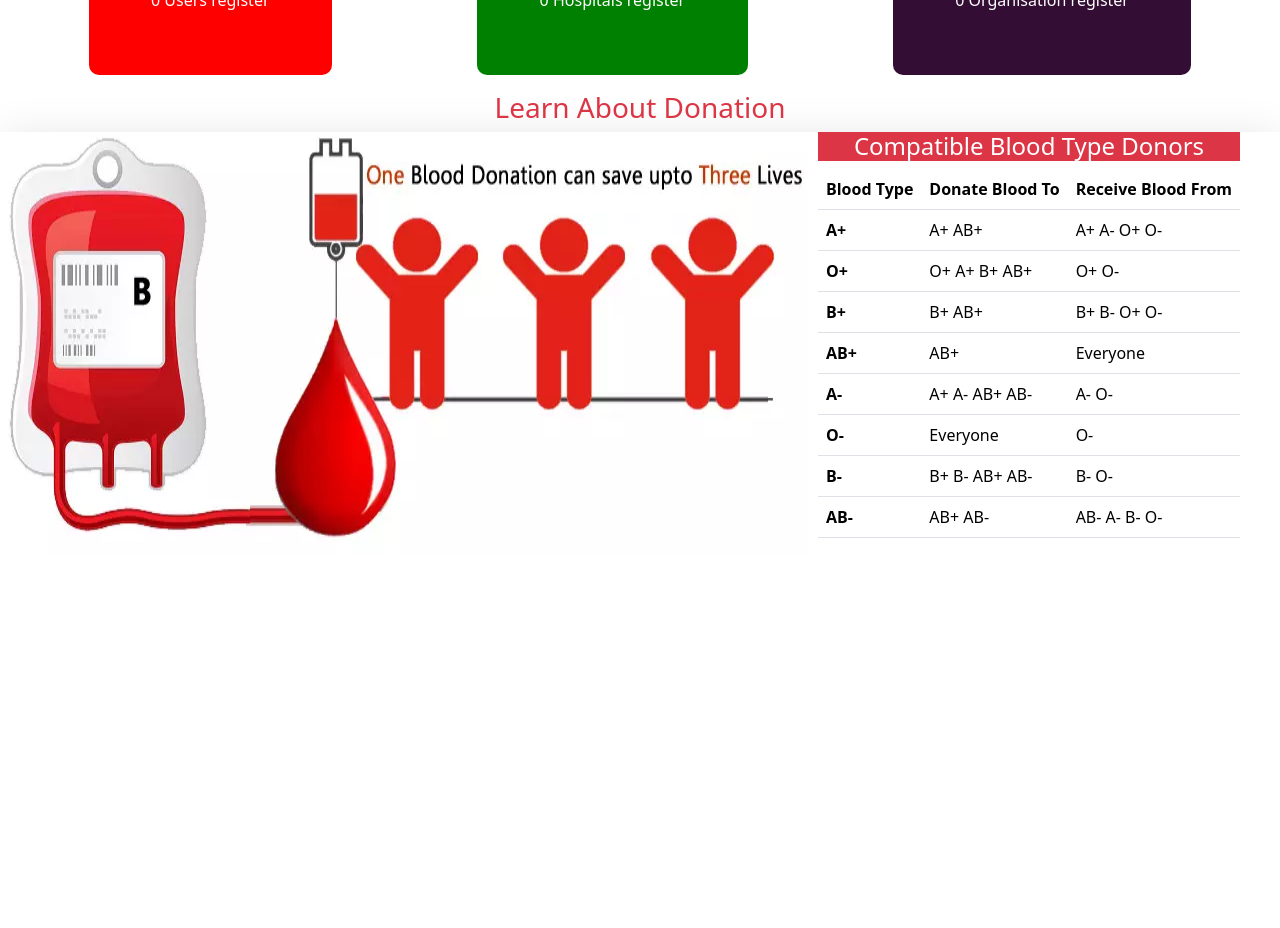
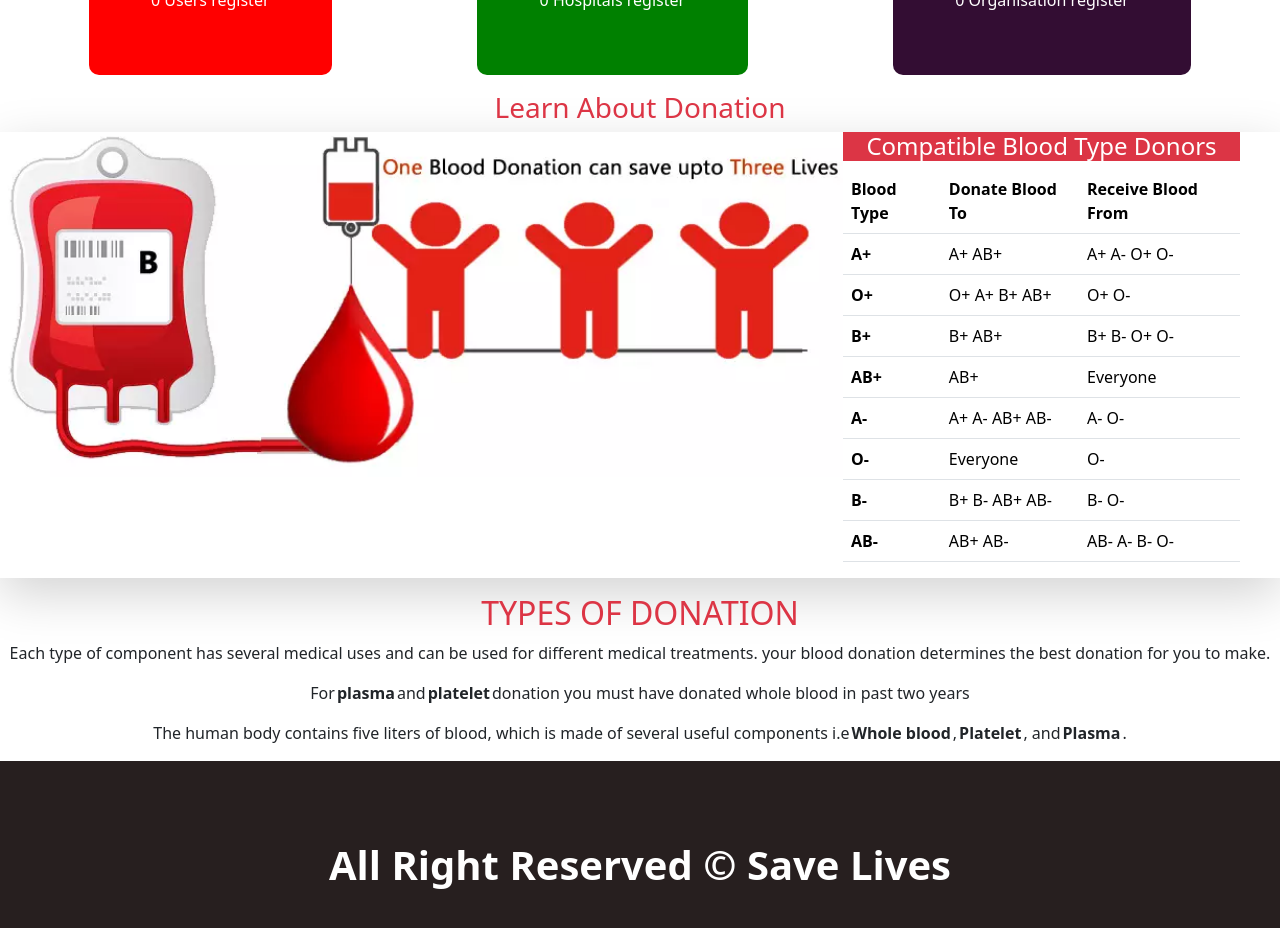
Before and after one commit to Crazy-Coder07/Save-Lives, a React (Create React App) app in the folder client/: page / in a window 1280 px wide. Shown: the part 560-1488 px from the top of the page. Before the commit the page ends 1114 px from the top, so only its background shows below. Built offline with nearby package versions, Linux system fonts and the light colour scheme; no server answers.

Commit message:
now we have to draw graph-chart

```diff
--- /dev/null
+++ b/client/src/components/shared/Layout/FooterHome.js
@@ -0,0 +1,13 @@
+import React from 'react'
+
+const FooterHome = () => {
+    return (
+        <>
+          <div className='footer-home' >
+            <h1><strong>All Right Reserved © Save Lives</strong></h1>
+          </div>
+        </>
+    )
+}
+
+export default FooterHome
--- a/client/src/components/shared/Layout/Header.js
+++ b/client/src/components/shared/Layout/Header.js
@@ -18,7 +18,7 @@ const Header = () => {
       <nav className="navbar">
         <div className="container-fluid ">
           <div className="navbar-brand h1 ">
-            <BiDonateBlood color="red" /> Blood Bank App
+            <BiDonateBlood color="red" /> Save Lives
           </div>
           <ul className="navbar-nav flex-row">
             <li className="nav-item mx-3">
--- a/client/src/components/shared/Layout/LayoutHome.js
+++ b/client/src/components/shared/Layout/LayoutHome.js
@@ -1,15 +1,19 @@
 import React from 'react'
 import HeadHome from './HeadHome'
+import FooterHome from './FooterHome'
 
-const LayoutHome = ({children}) => {
+const LayoutHome = ({ children }) => {
     return (
         <>
-         <div className="header">
+            <div className="header">
                 <HeadHome />
-         </div>
-         <div>
-            {children}
-         </div>
+            </div>
+            <div>
+                {children}
+            </div>
+            <div className='footer'>
+                <FooterHome />
+            </div>
         </>
     )
 }
--- a/client/src/index.css
+++ b/client/src/index.css
@@ -57,15 +57,15 @@
 =================== */
 
 .navbar {
-  background-color: black !important;
+  background-color: green !important;
   color: white !important;
 }
 .nav-link,
 .navbar-brand {
-  background-color: black !important;
+  background-color: green !important;
   color: white !important;
+  font-weight: bold;
 }
-
 .m-div{
   height: 70px;
 }
@@ -124,7 +124,31 @@
   transform: scale(1.07);
 }
 
+.bloodimg{
+  height: 100%;
+  width: 70%;
+}
 
 .bloodtype{
   margin-right: 40px;
 }
+.content1{
+  text-align: center;
+}
+.content1 strong{
+  margin-left: 2px;
+  margin-right: 2px;
+}
+.footer-home{
+  background-color: rgb(39, 31, 31);
+  color: white;
+  width: 100%;
+  height: 100%;
+  text-align: center;
+  margin-top: 4px;
+  padding: 80px;
+  bottom: 0;
+}
+.custom-image {
+  max-height: 600px;
+}
--- a/client/src/pages/About.js
+++ b/client/src/pages/About.js
@@ -1,10 +1,34 @@
 import React from 'react'
 import LayoutHome from '../components/shared/Layout/LayoutHome'
+import img1 from "../images/bld1.webp"
 
 const About = () => {
     return (
         <LayoutHome>
-            <h1>About</h1>
+            <div className='d-flex gap-3 p-5'>
+                <img src={img1} alt="not found" />
+                <div>
+                    <h2 className='text-center mb-3'>Welcome to Save Lives</h2>
+                    <h5 className='text-center mb-3'>
+                        A leading <b>blood bank</b> serving our community since 2023.
+                        We take pride in our mission to save lives and improve the health of patients by providing safe and quality blood products.
+                    </h5>
+                    <h5 className='text-center mb-3'>
+                        Our <b>mission</b> is to ensure a stable and reliable supply of blood products for patients in need,
+                        while adhering to the highest standards of safety and quality.
+                        Our vision is to create a healthier community by promoting voluntary blood donation and spreading awareness
+                        about the importance of blood donation.
+                    </h5>
+                    <h5 className='text-center mb-3'>
+                        <b>Join us</b> in our life-saving mission!
+                        <p>
+                            You can make a difference by becoming
+                            a blood donor or volunteering with us. For more information on how you can get involved,
+                            visit our contact us page. Together, we can save lives and build a healthier community.
+                        </p>
+                    </h5>
+                </div>
+            </div>
         </LayoutHome>
     )
 }
--- a/client/src/pages/Contact.js
+++ b/client/src/pages/Contact.js
@@ -1,12 +1,38 @@
-import React from 'react'
-import LayoutHome from '../components/shared/Layout/LayoutHome'
+import React from "react";
+import { BiMailSend, BiPhoneCall, BiSupport } from "react-icons/bi";
+import LayoutHome from "../components/shared/Layout/LayoutHome";
+import img1 from "../images/contact.jpg"
 
 const Contact = () => {
-    return (
-        <LayoutHome>
-            <h1>Contact</h1>
-        </LayoutHome>
-    )
-}
+  return (
+    <LayoutHome title={"Contact us"}>
+      <div className="row contactus p-5">
+        <div className="col-md-6 mt-3">
+          <img
+            src={img1}
+            alt="contactus"
+            style={{ width: "100%" }}
+          />
+        </div>
+        <div className="col-md-4">
+          <h1 className="bg-primary p-2 text-white text-center mt-3">CONTACT US</h1>
+          <p className="text-justify mt-2">
+            Any query and info about product feel free to call anytime we 24X7
+            Available
+          </p>
+          <p className="mt-3">
+            <BiMailSend /> : adityaranjan2515@gmail.com
+          </p>
+          <p className="mt-3">
+            <BiPhoneCall /> : +91 7479535799
+          </p>
+          <p className="mt-3">
+            <BiSupport /> : 1800-0000-0000 (toll free)
+          </p>
+        </div>
+      </div>
+    </LayoutHome>
+  );
+};
 
-export default Contact
+export default Contact;
--- a/client/src/pages/Home.js
+++ b/client/src/pages/Home.js
@@ -72,7 +72,7 @@ const Home = () => {
         </div>
         <h3 className='text-center text-danger'>Learn About Donation</h3>
         <div className='d-flex justify-content-between shadow-lg '>
-          <img src={img2} alt="" />
+          <img className="img-fluid bloodimg" src={img2} alt="" />
           <div className='bloodtype'>
             <div className='text-white bg-danger'>
               <h4 className='text-center'>Compatible Blood Type Donors</h4>
@@ -130,8 +130,28 @@ const Home = () => {
             </table>
           </div>
         </div>
-
-
+        <h2 className='text-danger text-center mt-3'>TYPES OF DONATION</h2>
+        <div className='content'>
+          <p className='content1'>
+            Each type of component has several medical uses and can be used for different medical treatments. your blood donation determines the best donation for you to make.
+          </p>
+          <p className='content1'>
+            For
+            <strong>plasma</strong>
+            and
+            <strong>platelet</strong>
+            donation you must have donated whole blood in past two years
+          </p>
+          <p className='content1'>
+            The human body contains five liters of blood, which is made of several useful components i.e
+            <strong>Whole blood</strong>
+            ,
+            <strong>Platelet</strong>
+            , and
+            <strong>Plasma</strong>
+            .
+          </p>
+        </div>
       </div>
     </LayoutHome>
   )
--- a/client/src/pages/auth/Login.js
+++ b/client/src/pages/auth/Login.js
@@ -3,6 +3,7 @@ import Form from "../../components/shared/Form/Form";
 import { useSelector } from "react-redux";
 import Spinner from "./../../components/shared/Spinner";
 import LayoutHome from "../../components/shared/Layout/LayoutHome";
+import img1 from "../../images/bld3.jpg"
 
 const Login = () => {
   const { loading, error } = useSelector((state) => state.auth);
@@ -13,9 +14,6 @@ const Login = () => {
         <Spinner />
       ) : (
         <div className="row g-0">
-          <div className="col-md-8 form-banner">
-            <img src="./assets/images/banner1.jpg" alt="loginImage" />
-          </div>
           <div className="col-md-4 form-container">
             <Form
               formTitle={"Login Page"}
@@ -23,6 +21,10 @@ const Login = () => {
               formType={"login"}
             />
           </div>
+          <div className="col-md-8 form-banner ">
+            <img  src={img1} alt="not found images" className="img-fluid custom-image mt-5" />
+          </div>
+
         </div>
       )}
     </LayoutHome>
--- a/client/src/pages/auth/Register.js
+++ b/client/src/pages/auth/Register.js
@@ -3,6 +3,7 @@ import Form from "../../components/shared/Form/Form";
 import { useSelector } from "react-redux";
 import Spinner from "../../components/shared/Spinner";
 import LayoutHome from "../../components/shared/Layout/LayoutHome";
+import img1 from "../../images/bld4.jpg"
 
 const Register = () => {
   const { loading, error } = useSelector((state) => state.auth);
@@ -13,15 +14,15 @@ const Register = () => {
         <Spinner />
       ) : (
         <div className="row g-0">
-          <div className="col-md-8 form-banner ">
-            <img src="./assets/images/banner2.jpg" alt="registerImage" />
-          </div>
           <div className="col-md-4 form-container">
             <Form
               formTitle={"Register"}
               submitBtn={"Register"}
               formType={"register"}
             />
+          </div>
+          <div className="col-md-8 form-banner ">
+            <img src={img1} alt="registerImage" className="img-fluid custom-image mt-5" />
           </div>
         </div>
       )}
--- a/client/src/styles/Layout.css
+++ b/client/src/styles/Layout.css
@@ -1,7 +1,7 @@
 .sidebar {
   height: 100vh !important;
-  /* border-radius: 5px; */
-  background-color: #2e3200;
+  border-radius: 5px;
+  background-color: rgb(165, 87, 239);
   box-shadow: 0 0 2px gray;
   color: white;
 }
```
Also changed, not shown: client/src/components/shared/Layout/Sidebar.js (+9 -21 lines), client/src/images/bld4.jpg, client/src/images/contact.jpg (added).
